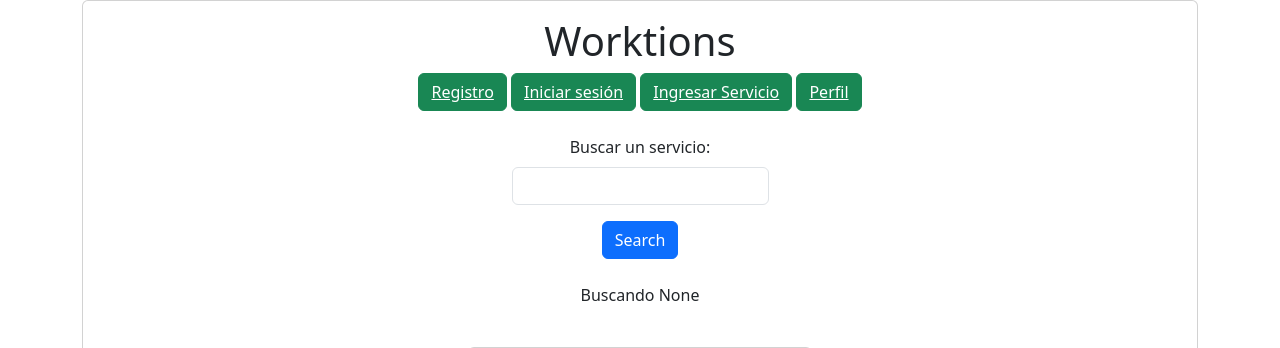
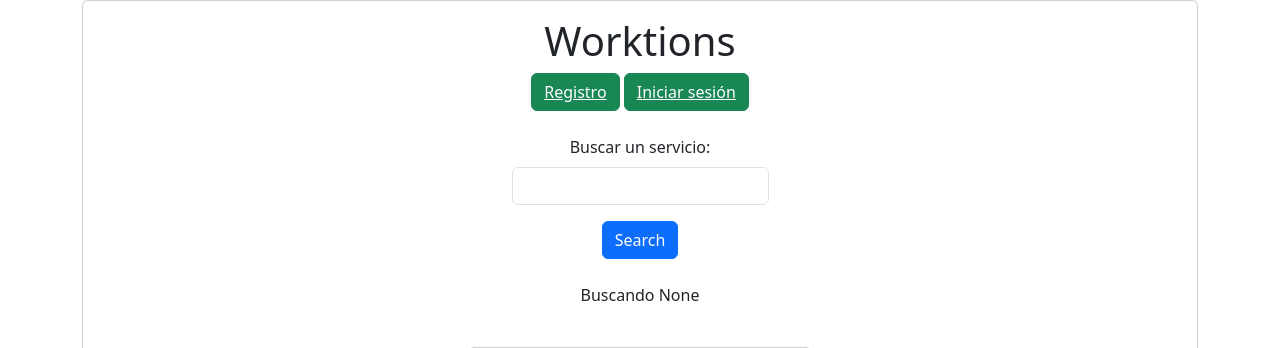
Before and after one commit to luisapolanco/worktions, a Django app: page /home in a window 1280 px wide. Shown: the top 348 px of the page. Run offline with Django 4.2, Linux system fonts and the light colour scheme; data comes from the database, SQL or seed files in the repository; both versions use the stored data as it was after the commit.

Commit message:
Finished logout

```diff
--- a/Modules/Services/templates/home.html
+++ b/Modules/Services/templates/home.html
@@ -15,10 +15,15 @@
                 <div class="card" style="display: flex; text-align: center;">
                     <div class="card-body">
                         <h1>Worktions</h1>
+                        {% if user.is_authenticated %}
+
+                        <button type="button" class="btn btn-success"><a href="post-service" style="color: white;">Ingresar Servicio</a></button>
+                        <button type="button" class="btn btn-success"><a href="profile" style="color: white;">Perfil @{{ user.username}}</a></button>
+                        <button type="button" class="btn btn-success"><a href="{% url 'logout' %}" style="color: white;">Cerrar Sesion</a></button>
+                        {% else %}
                         <button type="button" class="btn btn-success"><a href="register" style="color: white;">Registro</a></button>
                         <button type="button" class="btn btn-success"><a href="accounts/login" style="color: white;">Iniciar sesión</a></button>
-                        <button type="button" class="btn btn-success"><a href="post-service" style="color: white;">Ingresar Servicio</a></button>
-                        <button type="button" class="btn btn-success"><a href="profile" style="color: white;">Perfil</a></button>
+                        {% endif %}
                     <br>
                     <br>
                     <div style=" display: flex; align-items: center; justify-content: center;">
--- a/worktions/settings.py
+++ b/worktions/settings.py
@@ -29,7 +29,7 @@
 ALLOWED_HOSTS = []
 
 LOGIN_REDIRECT_URL="/"
-LOGOUT_REDIRECT_URL = "/"
+LOGOUT_REDIRECT_URL = "/home"
 
 
 # Application definition
```
Also changed, not shown: Worktions.db.
